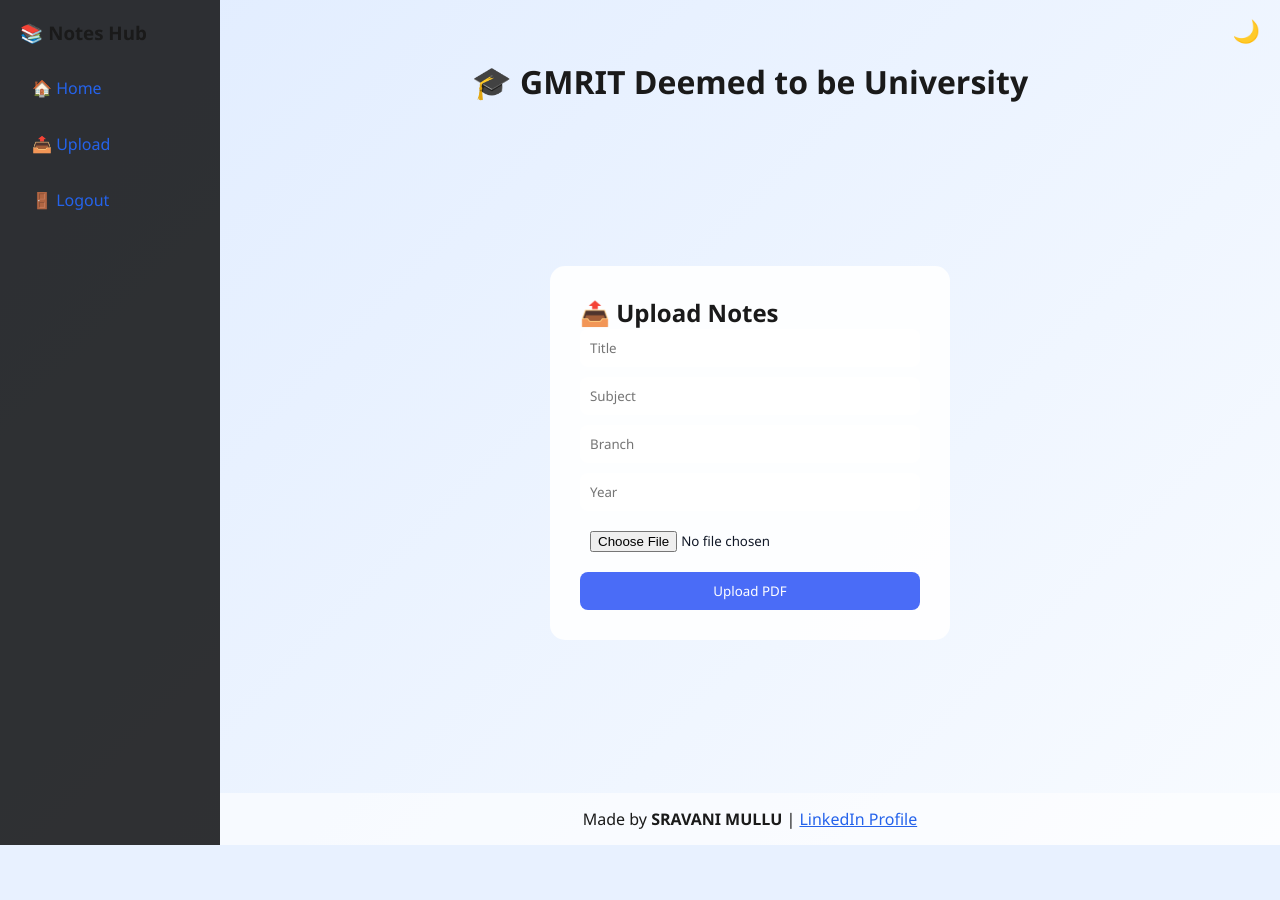
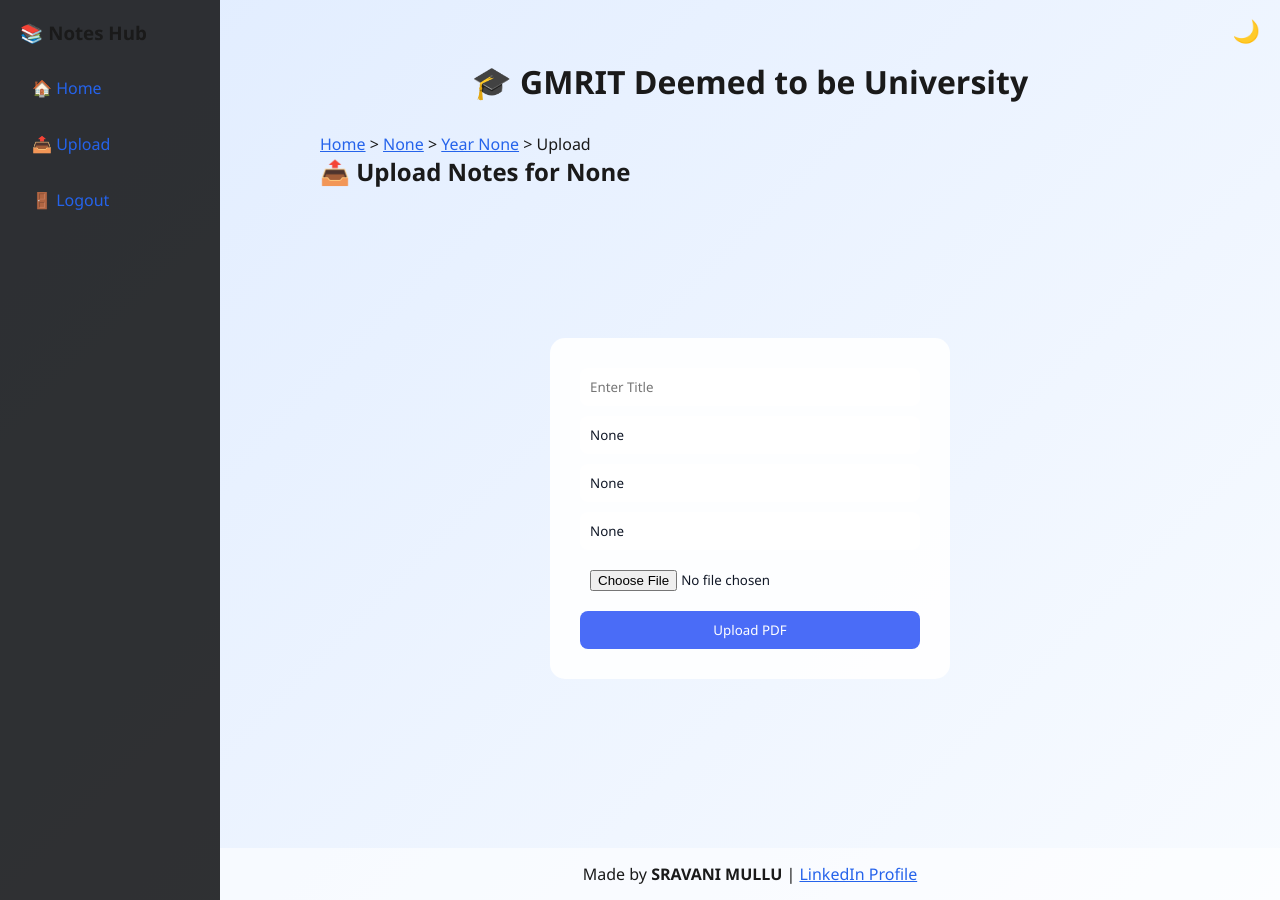
Before and after one commit to Sravanii-89/notes-hub, a Flask app: page /upload in a window 1280 px wide. Before the commit the page ends 845 px from the top, so only its background shows below. Run offline with Flask 3, Linux system fonts and the light colour scheme; some libraries are stand-ins or nearby versions.

Commit message:
added upload lock+notes UI

```diff
--- a/app.py
+++ b/app.py
@@ -129,30 +129,40 @@ def home():
 @app.route("/upload", methods=["GET", "POST"])
 def upload():
 
-    if request.method == "POST":
-        file = request.files["file"]
+    if request.method == "GET":
+        branch = request.args.get("branch")
+        year = request.args.get("year")
+        subject = request.args.get("subject")
 
-        # ✅ allow only PDF
-        if not file.filename.endswith(".pdf"):
-            return "Only PDF allowed!"
-
-        result = cloudinary.uploader.upload(file, resource_type="raw")
-
+        return render_template("upload.html",
+                               branch=branch,
+                               year=year,
+                               subject=subject)
+    if "user_id" not in session:
+        return redirect("/")
+    file = request.files.get("file")
+    title = request.form.get("title")
+    branch = request.form.get("branch")
+    year = request.form.get("year")
+    subject = request.form.get("subject")
+    if not file or not title:
+        return "Missing file or title"
+    upload_result = cloudinary.uploader.upload(file)
+    file_path = upload_result.get("secure_url")
+    if file_path:
         conn = get_db()
         cur = conn.cursor()
-
         cur.execute("""
         INSERT INTO notes (title, subject, branch, year, file_path, uploaded_by)
         VALUES (%s,%s,%s,%s,%s,%s)
         """, (
-            request.form["title"],
-            request.form["subject"],
-            request.form["branch"],
-            request.form["year"],
-            result["secure_url"],
+            title,
+            subject,
+            branch,
+            year,
+            file_path,
             session["user_id"]
         ))
-
         conn.commit()
         cur.close()
         conn.close()
@@ -167,6 +177,16 @@ subjects_data = {
 # ---------- CSE ----------
 "CSE": {
     "2": [
+        "Design and Analysis of Algorithms",
+        "Computer Organization and Architecture",
+        "Operating Systems",
+        "Database Management Systems",
+        "Engineering economics and Project Management",
+        "Discrete Mathematical Structures",
+        "Object Oriented Programming With Java",
+        "Problem Solving using Python",
+        "Probability and Statistics Using Python",
+        "Web Coding and Development",
         "Artificial Intelligence",
         "Mathematical Foundation for Data Science",
         "Foundations of Data Science",
--- a/static/css/style.css
+++ b/static/css/style.css
@@ -379,3 +379,14 @@ body, a, p, h1, h2, h3 {
         font-size: 14px;
     }
 }
+.main-title {
+    font-size: 28px;
+    text-align: center;
+    margin-bottom: 5px;
+}
+
+.subtitle {
+    text-align: center;
+    opacity: 0.7;
+    margin-bottom: 20px;
+}
--- a/templates/home.html
+++ b/templates/home.html
@@ -1,8 +1,8 @@
 {% extends "base.html" %}
 {% block content %}
-<h1 class="welcome-title">📚 GMR Notes Hub</h1>
-<p style="text-align:center; opacity:0.8;">
-A centralized platform for students to explore subjects, access notes, and share academic resources easily. Designed to make learning more organized and collaborative.
+<h1 class="main-title">📚 GMR Notes Hub</h1>
+<p class="subtitle">
+Access notes by branch, year, and subject. Upload and share PDFs with your peers.
 </p>
 
 <h2 class="section-title">Select Your Branch</h2>
--- a/templates/upload.html
+++ b/templates/upload.html
@@ -1,32 +1,34 @@
 {% extends "base.html" %}
 {% block content %}
 
+<div class="breadcrumb">
+    <a href="/home">Home</a> >
+    <a href="/branch/{{ branch }}">{{ branch }}</a> >
+    <a href="/year/{{ branch }}/{{ year }}">Year {{ year }}</a> >
+    <span>Upload</span>
+</div>
+
+<h2 class="section-title">📤 Upload Notes for {{ subject }}</h2>
+
 <div class="auth-container">
-
     <div class="auth-card">
 
-    <div class="auth-header">
-      <h2>📤 Upload Notes</h2>
-    </div>
+        <form method="POST" enctype="multipart/form-data">
 
-    <form method="POST" enctype="multipart/form-data" class="auth-form">
+            <input type="text" name="title" placeholder="Enter Title" required>
 
-      <input name="title" placeholder="Title" required>
-
-      <input name="subject" placeholder="Subject" required>
-
-      <input name="branch" placeholder="Branch" required>
-
-      <input name="year" placeholder="Year" required>
+            <!-- AUTO FILLED (LOCKED) -->
+            <input type="text" name="branch" value="{{ branch }}" readonly>
+            <input type="text" name="year" value="{{ year }}" readonly>
+            <input type="text" name="subject" value="{{ subject }}" readonly>
 
             <input type="file" name="file" accept=".pdf" required>
 
-      <button class="btn-login">Upload PDF</button>
+            <button type="submit">Upload PDF</button>
 
         </form>
 
     </div>
-
 </div>
 
 {% endblock %}
```
Also changed, not shown: templates/notes.html (+26 -9 lines). Lines whose indentation alone changed are shown as unchanged.
